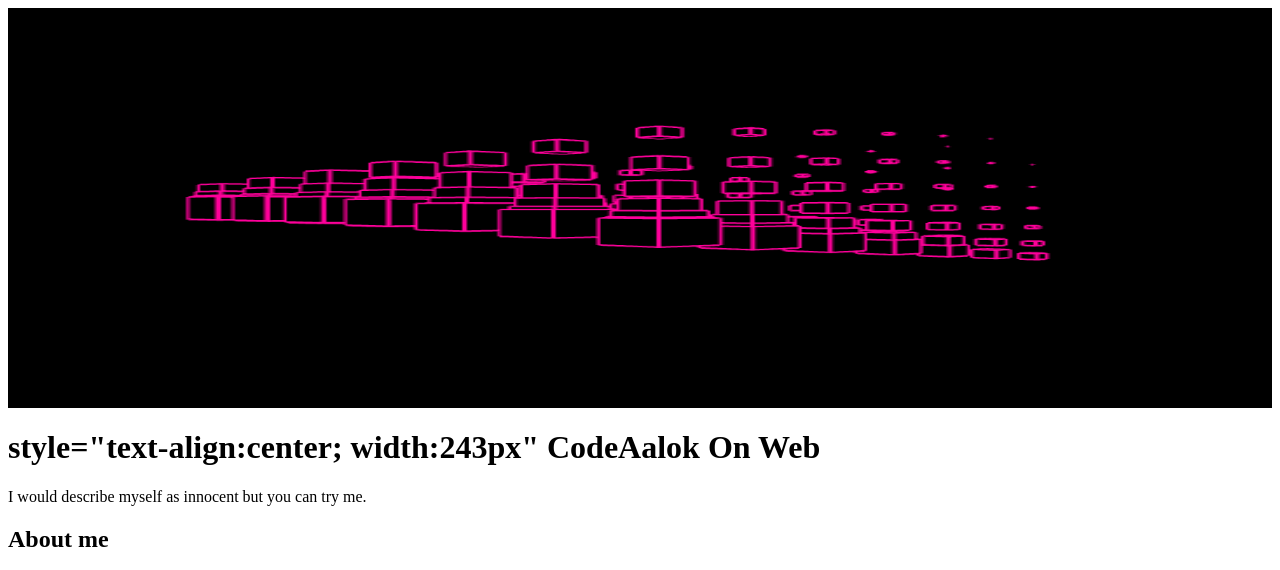
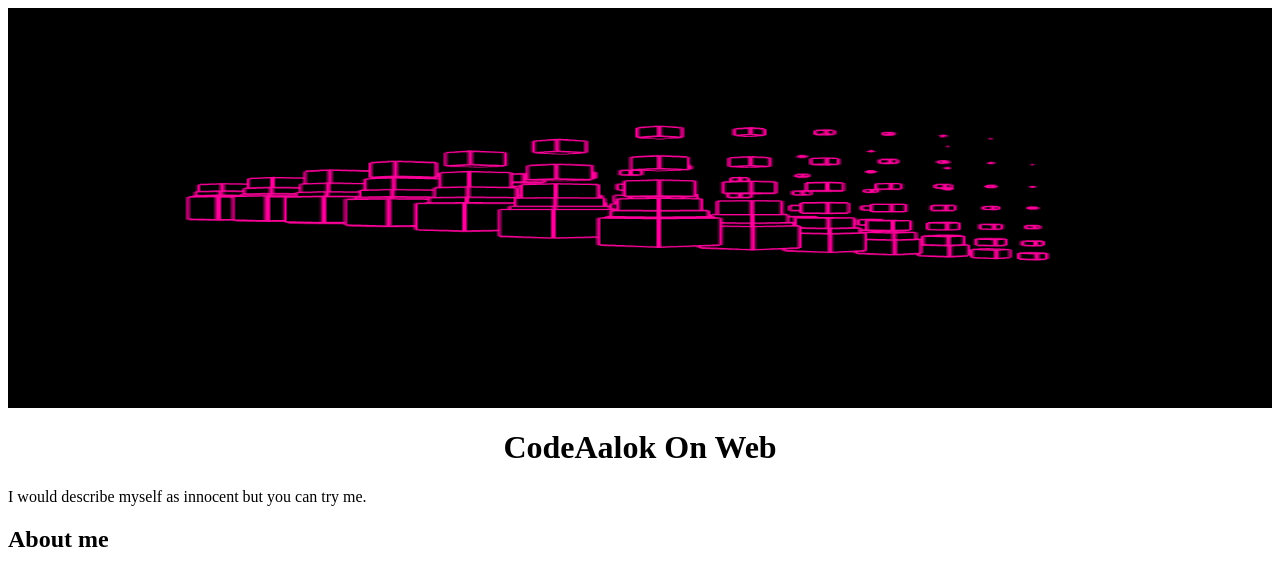
Before and after one commit to CodeAalok/codeaalok.github.io, a plain HTML site: page index.html in a window 1280 px wide. Shown: the top 570 px of the page. Drawn offline with Linux system fonts and the light colour scheme.

Commit message:
alignment

```diff
--- a/index.html
+++ b/index.html
@@ -18,7 +18,10 @@ https://www.ignouassignmentguru.com/ignou-m-a-sociology-mso-previous-year-questi
         style="height:400px; width:100%" />                                                                                                             </p>
 -->
 
-<h1> style="text-align:center; width:243px" CodeAalok On Web</h1>
+<h1
+	style="text-align:center;">
+	 CodeAalok On Web
+</h1>
     <p>
 	I would describe myself as innocent but you can try me.
      </p>
```
